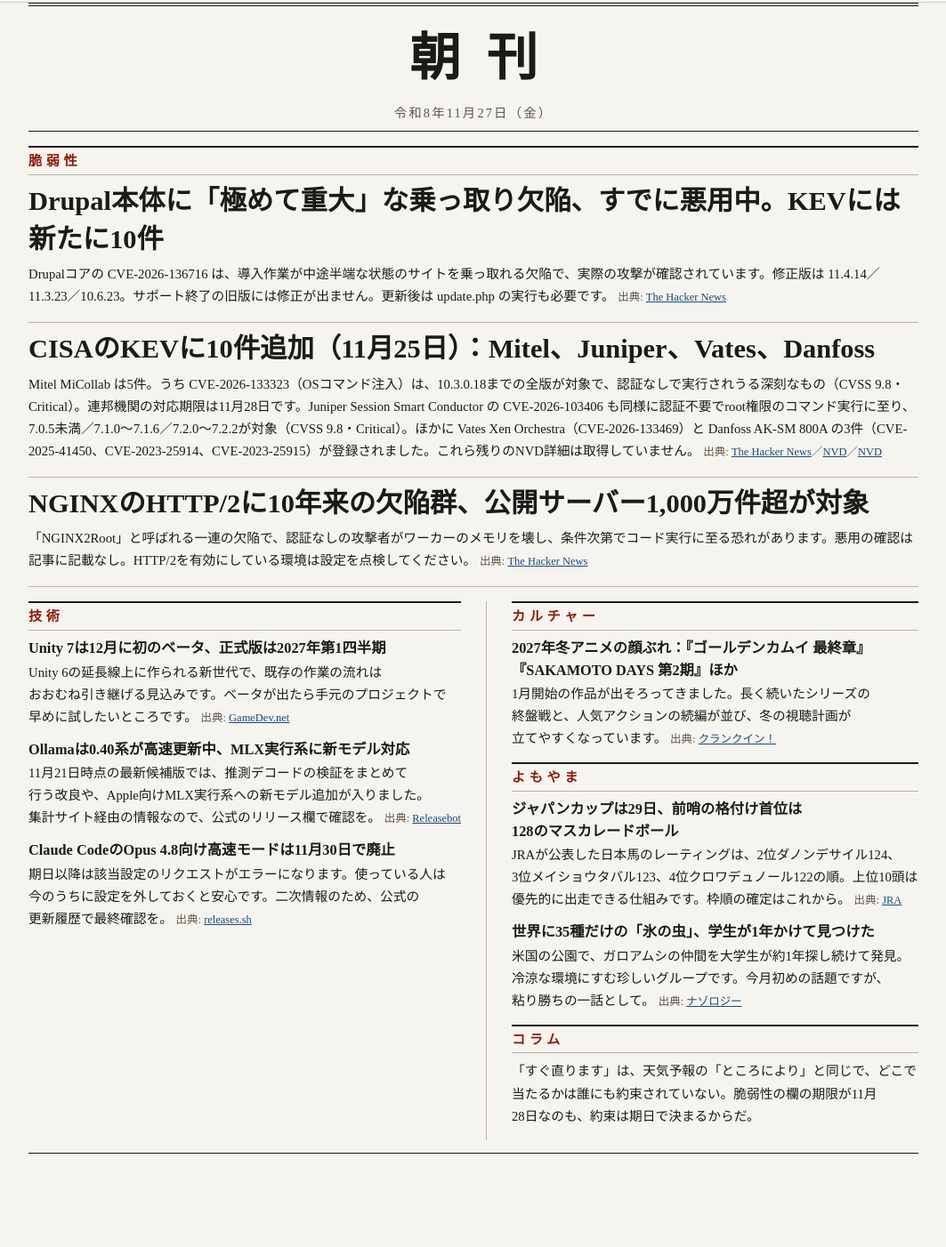
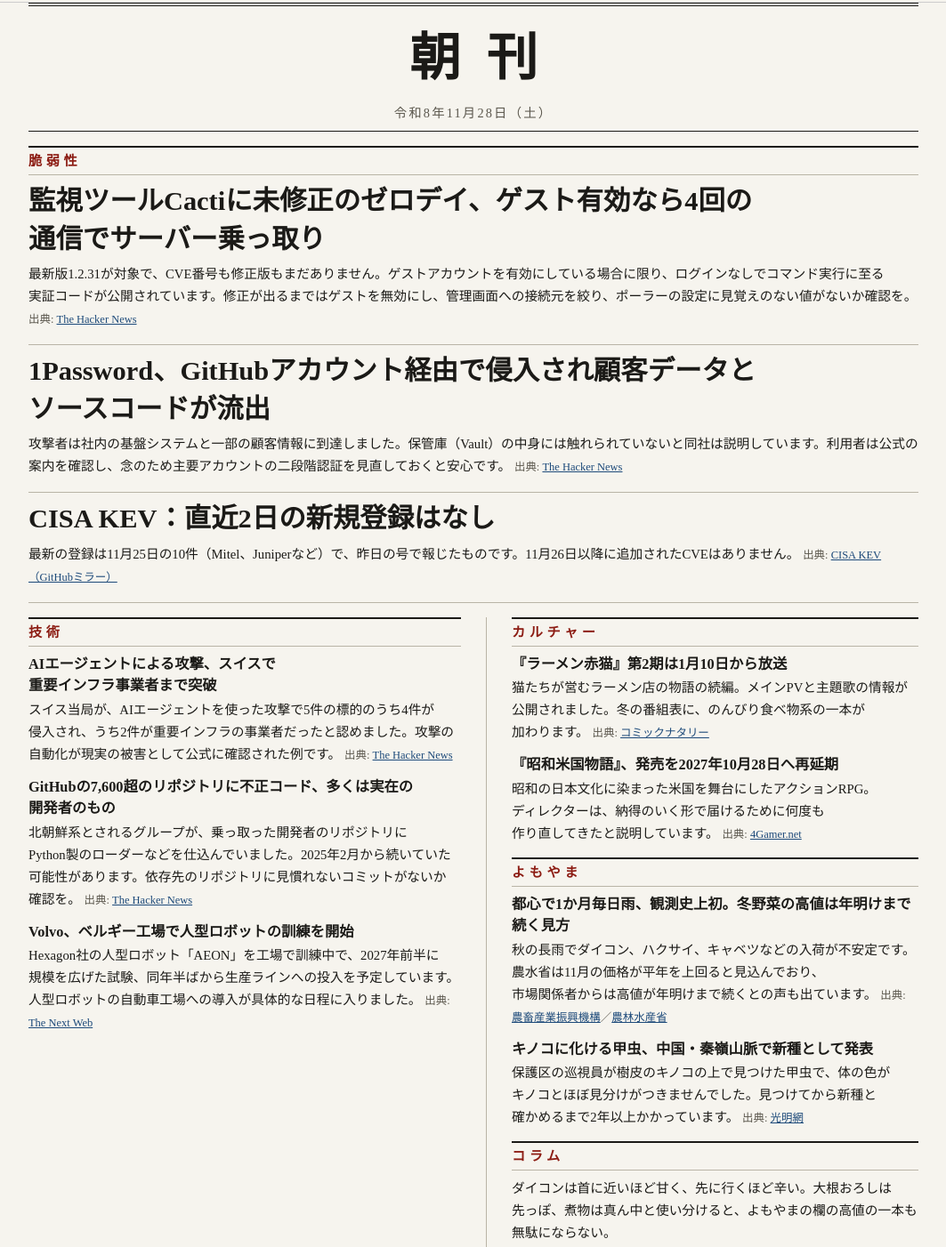
Before and after one commit to Yocchi3191/chokan, a plain HTML site: page index.html in a window 1280 px wide. Shown: the part 61-1463 px from the top of the page at 89% size, without its empty margins (108-1171 px from the left). Before the commit the page ends 1378 px from the top, so only its background shows below. Drawn offline with Linux system fonts and the light colour scheme.

Commit message:
朝刊 2026-11-28

```diff
--- a/index.html
+++ b/index.html
@@ -37,22 +37,22 @@ footer{margin-top:14px;border-top:1px solid var(--rule)}
 <div class="wrap">
 <header>
 <h1>朝刊</h1>
-<p class="date">令和8年11月27日（金）</p>
+<p class="date">令和8年11月28日（土）</p>
 </header>
 
 <section class="lead">
 <h2>脆弱性</h2>
 <div class="item">
-<h3>Drupal本体に「極めて重大」な乗っ取り欠陥、すでに悪用中。KEVには新たに10件</h3>
-<p>Drupalコアの CVE-2026-136716 は、導入作業が中途半端な状態のサイトを乗っ取れる欠陥で、実際の攻撃が確認されています。修正版は 11.4.14／11.3.23／10.6.23。サポート終了の旧版には修正が出ません。更新後は update.php の実行も必要です。 <span class="src">出典: <a href="https://thehackernews.com/2026/11/drupal-warns-of-new-highly-critical.html">The Hacker News</a></span></p>
+<h3>監視ツールCactiに未修正のゼロデイ、ゲスト有効なら4回の通信でサーバー乗っ取り</h3>
+<p>最新版1.2.31が対象で、CVE番号も修正版もまだありません。ゲストアカウントを有効にしている場合に限り、ログインなしでコマンド実行に至る実証コードが公開されています。修正が出るまではゲストを無効にし、管理画面への接続元を絞り、ポーラーの設定に見覚えのない値がないか確認を。 <span class="src">出典: <a href="https://thehackernews.com/2026/11/unpatched-cacti-zero-day-enables-rce-in.html">The Hacker News</a></span></p>
 </div>
 <div class="item">
-<h3>CISAのKEVに10件追加（11月25日）：Mitel、Juniper、Vates、Danfoss</h3>
-<p>Mitel MiCollab は5件。うち CVE-2026-133323（OSコマンド注入）は、10.3.0.18までの全版が対象で、認証なしで実行されうる深刻なもの（CVSS 9.8・Critical）。連邦機関の対応期限は11月28日です。Juniper Session Smart Conductor の CVE-2026-103406 も同様に認証不要でroot権限のコマンド実行に至り、7.0.5未満／7.1.0〜7.1.6／7.2.0〜7.2.2が対象（CVSS 9.8・Critical）。ほかに Vates Xen Orchestra（CVE-2026-133469）と Danfoss AK-SM 800A の3件（CVE-2025-41450、CVE-2023-25914、CVE-2023-25915）が登録されました。これら残りのNVD詳細は取得していません。 <span class="src">出典: <a href="https://thehackernews.com/2026/11/hackers-exploit-10-vulnerabilities.html">The Hacker News</a>／<a href="https://services.nvd.nist.gov/rest/json/cves/2.0?cveId=CVE-2026-133323">NVD</a>／<a href="https://services.nvd.nist.gov/rest/json/cves/2.0?cveId=CVE-2026-103406">NVD</a></span></p>
+<h3>1Password、GitHubアカウント経由で侵入され顧客データとソースコードが流出</h3>
+<p>攻撃者は社内の基盤システムと一部の顧客情報に到達しました。保管庫（Vault）の中身には触れられていないと同社は説明しています。利用者は公式の案内を確認し、念のため主要アカウントの二段階認証を見直しておくと安心です。 <span class="src">出典: <a href="https://thehackernews.com/2026/11/1password-hacked-customer-data-and.html">The Hacker News</a></span></p>
 </div>
 <div class="item">
-<h3>NGINXのHTTP/2に10年来の欠陥群、公開サーバー1,000万件超が対象</h3>
-<p>「NGINX2Root」と呼ばれる一連の欠陥で、認証なしの攻撃者がワーカーのメモリを壊し、条件次第でコード実行に至る恐れがあります。悪用の確認は記事に記載なし。HTTP/2を有効にしている環境は設定を点検してください。 <span class="src">出典: <a href="https://thehackernews.com/2026/11/threatsday-250-rogue-extensions-10m.html">The Hacker News</a></span></p>
+<h3>CISA KEV：直近2日の新規登録はなし</h3>
+<p>最新の登録は11月25日の10件（Mitel、Juniperなど）で、昨日の号で報じたものです。11月26日以降に追加されたCVEはありません。 <span class="src">出典: <a href="https://github.com/cisagov/kev-data">CISA KEV（GitHubミラー）</a></span></p>
 </div>
 </section>
 
@@ -61,16 +61,16 @@ footer{margin-top:14px;border-top:1px solid var(--rule)}
 <section>
 <h2>技術</h2>
 <div class="item">
-<h3>Unity 7は12月に初のベータ、正式版は2027年第1四半期</h3>
-<p>Unity 6の延長線上に作られる新世代で、既存の作業の流れはおおむね引き継げる見込みです。ベータが出たら手元のプロジェクトで早めに試したいところです。 <span class="src">出典: <a href="https://gamedev.net/news/unity-7-to-launch-in-q1-2027-new-engine-is-a-direct-continuation-of-unity-6-r4582/">GameDev.net</a></span></p>
+<h3>AIエージェントによる攻撃、スイスで重要インフラ事業者まで突破</h3>
+<p>スイス当局が、AIエージェントを使った攻撃で5件の標的のうち4件が侵入され、うち2件が重要インフラの事業者だったと認めました。攻撃の自動化が現実の被害として公式に確認された例です。 <span class="src">出典: <a href="https://thehackernews.com/2026/11/switzerland-confirms-ai-assisted.html">The Hacker News</a></span></p>
 </div>
 <div class="item">
-<h3>Ollamaは0.40系が高速更新中、MLX実行系に新モデル対応</h3>
-<p>11月21日時点の最新候補版では、推測デコードの検証をまとめて行う改良や、Apple向けMLX実行系への新モデル追加が入りました。集計サイト経由の情報なので、公式のリリース欄で確認を。 <span class="src">出典: <a href="https://releasebot.io/updates/ollama">Releasebot</a></span></p>
+<h3>GitHubの7,600超のリポジトリに不正コード、多くは実在の開発者のもの</h3>
+<p>北朝鮮系とされるグループが、乗っ取った開発者のリポジトリにPython製のローダーなどを仕込んでいました。2025年2月から続いていた可能性があります。依存先のリポジトリに見慣れないコミットがないか確認を。 <span class="src">出典: <a href="https://thehackernews.com/2026/11/north-korea-linked-polinrider-poisons.html">The Hacker News</a></span></p>
 </div>
 <div class="item">
-<h3>Claude CodeのOpus 4.8向け高速モードは11月30日で廃止</h3>
-<p>期日以降は該当設定のリクエストがエラーになります。使っている人は今のうちに設定を外しておくと安心です。二次情報のため、公式の更新履歴で最終確認を。 <span class="src">出典: <a href="https://releases.sh/collections/coding-agents/digest/2026-10-26.md">releases.sh</a></span></p>
+<h3>Volvo、ベルギー工場で人型ロボットの訓練を開始</h3>
+<p>Hexagon社の人型ロボット「AEON」を工場で訓練中で、2027年前半に規模を広げた試験、同年半ばから生産ラインへの投入を予定しています。人型ロボットの自動車工場への導入が具体的な日程に入りました。 <span class="src">出典: <a href="https://thenextweb.com/news/volvo-humanoid-robots-hexagon-aeon-ghent">The Next Web</a></span></p>
 </div>
 </section>
 </div>
@@ -79,26 +79,30 @@ footer{margin-top:14px;border-top:1px solid var(--rule)}
 <section>
 <h2>カルチャー</h2>
 <div class="item">
-<h3>2027年冬アニメの顔ぶれ：『ゴールデンカムイ 最終章』『SAKAMOTO DAYS 第2期』ほか</h3>
-<p>1月開始の作品が出そろってきました。長く続いたシリーズの終盤戦と、人気アクションの続編が並び、冬の視聴計画が立てやすくなっています。 <span class="src">出典: <a href="https://www.crank-in.net/animation/winter2027">クランクイン！</a></span></p>
+<h3>『ラーメン赤猫』第2期は1月10日から放送</h3>
+<p>猫たちが営むラーメン店の物語の続編。メインPVと主題歌の情報が公開されました。冬の番組表に、のんびり食べ物系の一本が加わります。 <span class="src">出典: <a href="https://natalie.mu/comic/news/699988">コミックナタリー</a></span></p>
+</div>
+<div class="item">
+<h3>『昭和米国物語』、発売を2027年10月28日へ再延期</h3>
+<p>昭和の日本文化に染まった米国を舞台にしたアクションRPG。ディレクターは、納得のいく形で届けるために何度も作り直してきたと説明しています。 <span class="src">出典: <a href="https://4gamer.net/games/613/G061307/20261126026">4Gamer.net</a></span></p>
 </div>
 </section>
 
 <section>
 <h2>よもやま</h2>
 <div class="item">
-<h3>ジャパンカップは29日、前哨の格付け首位は128のマスカレードボール</h3>
-<p>JRAが公表した日本馬のレーティングは、2位ダノンデサイル124、3位メイショウタバル123、4位クロワデュノール122の順。上位10頭は優先的に出走できる仕組みです。枠順の確定はこれから。 <span class="src">出典: <a href="https://www.jra.go.jp/news/tokubetsu/2026jc.html">JRA</a></span></p>
+<h3>都心で1か月毎日雨、観測史上初。冬野菜の高値は年明けまで続く見方</h3>
+<p>秋の長雨でダイコン、ハクサイ、キャベツなどの入荷が不安定です。農水省は11月の価格が平年を上回ると見込んでおり、市場関係者からは高値が年明けまで続くとの声も出ています。 <span class="src">出典: <a href="https://www.alic.go.jp/content/001294364.pdf">農畜産業振興機構</a>／<a href="https://www.maff.go.jp/j/press/nousan/engei/261030.html">農林水産省</a></span></p>
 </div>
 <div class="item">
-<h3>世界に35種だけの「氷の虫」、学生が1年かけて見つけた</h3>
-<p>米国の公園で、ガロアムシの仲間を大学生が約1年探し続けて発見。冷涼な環境にすむ珍しいグループです。今月初めの話題ですが、粘り勝ちの一話として。 <span class="src">出典: <a href="https://nazology.kusuguru.co.jp/archives/206053">ナゾロジー</a></span></p>
+<h3>キノコに化ける甲虫、中国・秦嶺山脈で新種として発表</h3>
+<p>保護区の巡視員が樹皮のキノコの上で見つけた甲虫で、体の色がキノコとほぼ見分けがつきませんでした。見つけてから新種と確かめるまで2年以上かかっています。 <span class="src">出典: <a href="https://m.gmw.cn/2026-11/26/content_1304589301.htm">光明網</a></span></p>
 </div>
 </section>
 
 <section>
 <h2>コラム</h2>
-<p>「すぐ直ります」は、天気予報の「ところにより」と同じで、どこで当たるかは誰にも約束されていない。脆弱性の欄の期限が11月28日なのも、約束は期日で決まるからだ。</p>
+<p>ダイコンは首に近いほど甘く、先に行くほど辛い。大根おろしは先っぽ、煮物は真ん中と使い分けると、よもやまの欄の高値の一本も無駄にならない。</p>
 </section>
 </div>
 </div>
```
Also changed, not shown: archive.html (+1 -0 lines), issues/2026-11-28.html (added, +112 -0 lines).
